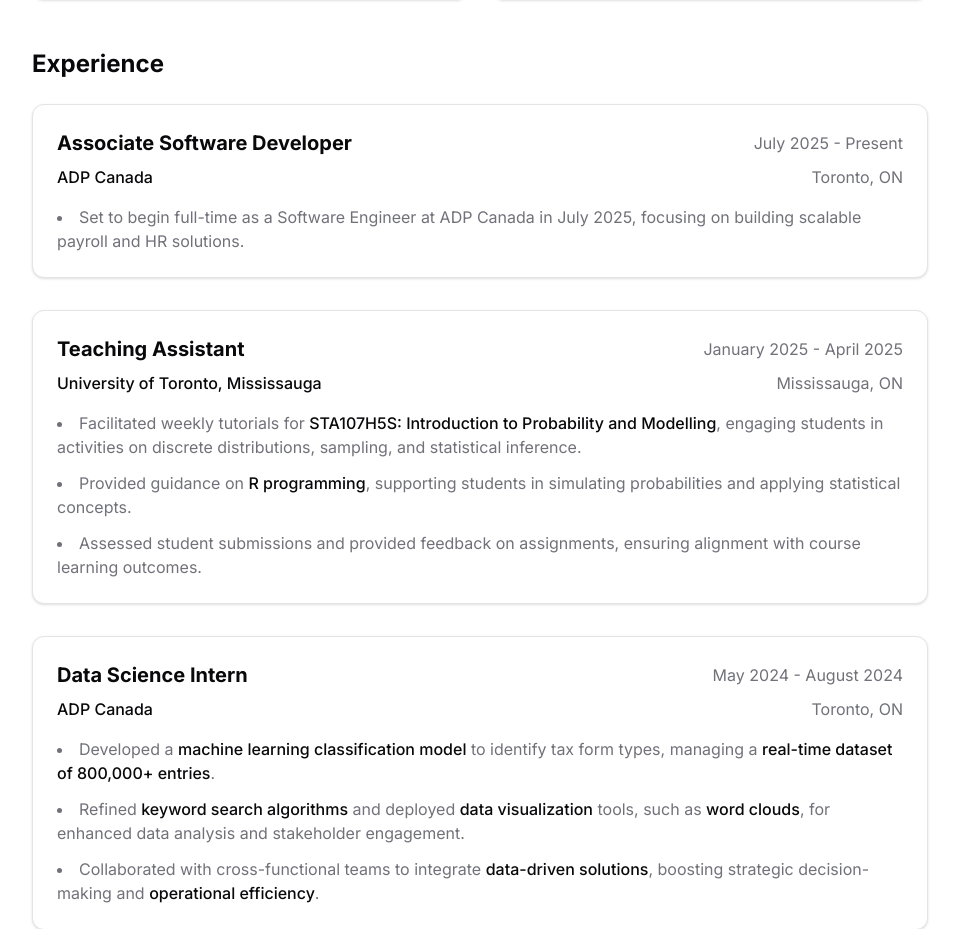
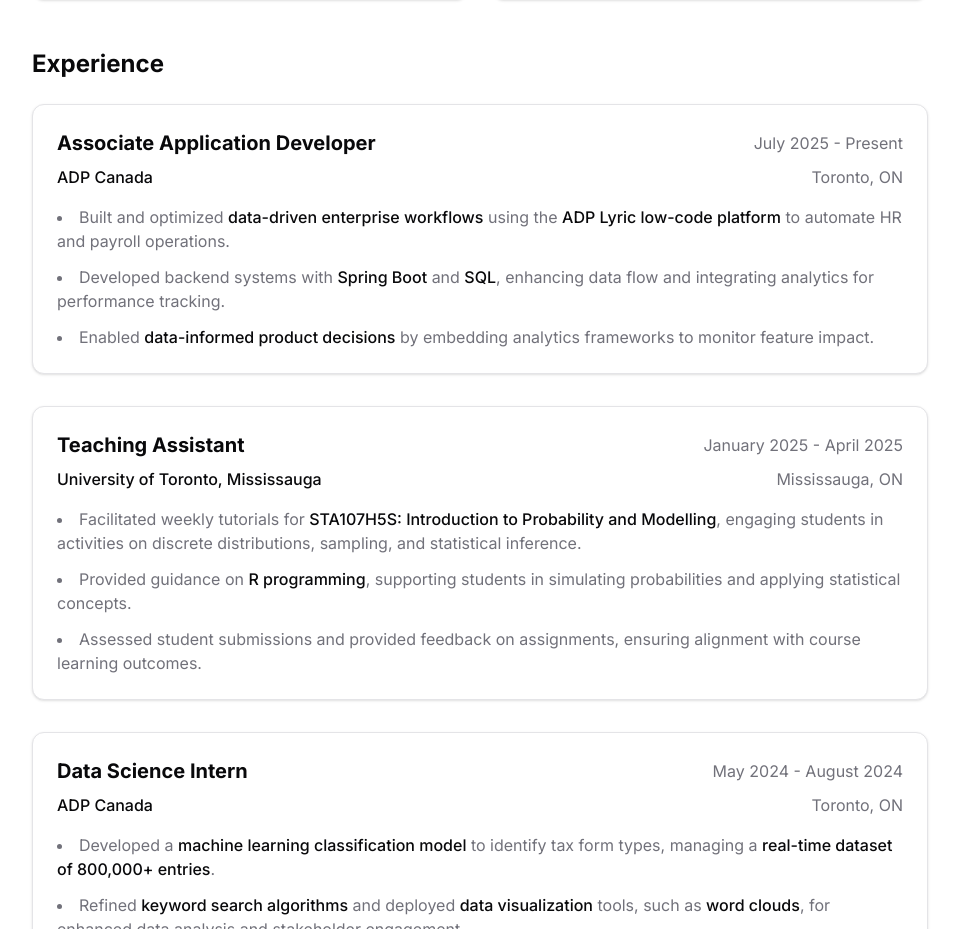
Before and after one commit to jaidityadev/Personal-Portfolio, a Next.js app: page /about in a window 1280 px wide. Shown: the part 1723-2652 px from the top of the page, without its empty margins (160-1119 px from the left). Built offline with nearby package versions, Linux system fonts and the light colour scheme.

Commit message:
Add ADP experience

```diff
--- a/src/app/about/page.tsx
+++ b/src/app/about/page.tsx
@@ -337,7 +337,7 @@
                                         <CardContent className="pt-6">
                                             <div
                                                 className="flex flex-col md:flex-row md:items-center md:justify-between mb-2">
-                                                <h3 className="text-xl font-bold">Associate Software Developer</h3>
+                                                <h3 className="text-xl font-bold">Associate Application Developer</h3>
                                                 <div className="text-muted-foreground">
                                                     <span>July 2025 - Present</span>
                                                 </div>
@@ -351,8 +351,25 @@
                                             </div>
                                             <ul className="list-disc list-inside text-muted-foreground space-y-3">
                                                 <li>
-                                                    Set to begin full-time as a Software Engineer at ADP Canada in July
-                                                    2025, focusing on building scalable payroll and HR solutions.
+                                                    Built and optimized{" "}
+                                                    <span className="font-medium text-foreground">
+                                                        data-driven enterprise workflows
+                                                    </span>{" "}using the{" "}
+                                                    <span className="font-medium text-foreground">
+                                                        ADP Lyric low-code platform
+                                                    </span>{" "}to automate HR and payroll operations.
+                                                </li>
+                                                <li>
+                                                    Developed backend systems with{" "}
+                                                    <span className="font-medium text-foreground">Spring Boot</span>{" "}and{" "}
+                                                    <span className="font-medium text-foreground">SQL</span>, enhancing data
+                                                    flow and integrating analytics for performance tracking.
+                                                </li>
+                                                <li>
+                                                    Enabled{" "}
+                                                    <span className="font-medium text-foreground">
+                                                        data-informed product decisions
+                                                    </span>{" "}by embedding analytics frameworks to monitor feature impact.
                                                 </li>
                                             </ul>
                                         </CardContent>
```
Also changed, not shown: 1 other file (tests, documents, lock files or other folders).
